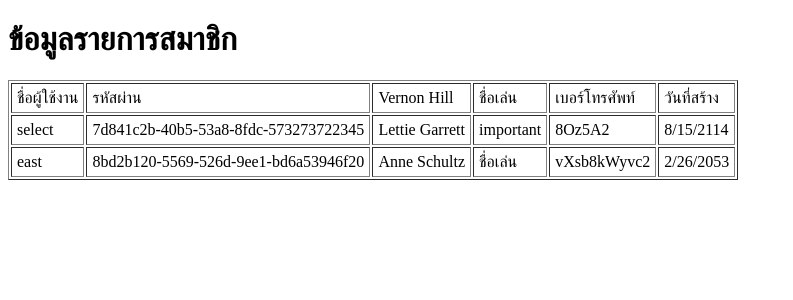
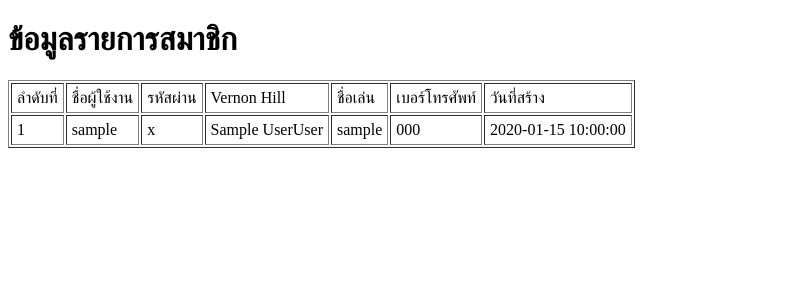
Before and after one commit to taveevut/PDO-Camp, a PHP site: page / in a window 1280 px wide. Shown: the top 300 px of the page, without its empty margins (0-793 px from the left). Run offline with PHP 8.4, Linux system fonts and the light colour scheme; tables that the repository leaves empty or names only in its code hold one stand-in row (values such as "Sample post").

Commit message:
fix: ดึงค่าจากฐานข้อมูลมาแสดง

```diff
--- /dev/null
+++ b/database.php
@@ -0,0 +1,17 @@
+<?php
+
+ob_start();
+session_start(); //เรื่มต้น session
+
+$db_host = "localhost";
+$db_user = "root"; //ชื่อuser
+$db_pass = "secret"; //ชื่อรหัสผ่าน
+$db_name = "skru_pdo_basic"; //ชื่อฐานข้อมูล
+
+try {
+   $db_con = new PDO("mysql:host={$db_host};dbname={$db_name}", $db_user, $db_pass);
+   $db_con->setAttribute(PDO::ATTR_ERRMODE, PDO::ERRMODE_EXCEPTION);
+   $db_con->exec("set names utf8");
+} catch (PDOException $e) {
+   echo $e->getMessage();
+}
--- a/index.php
+++ b/index.php
@@ -1,3 +1,5 @@
+<?php include('database.php'); ?>
+
 <!DOCTYPE html>
 <html lang="en">
 
@@ -12,8 +14,10 @@
 
 <body>
    <h1>ข้อมูลรายการสมาชิก</h1>
-   <table border="1" cellpadding="5">
+   <table border="1"
+          cellpadding="5">
       <tr>
+         <td>ลำดับที่</td>
          <td>ชื่อผู้ใช้งาน</td>
          <td>รหัสผ่าน</td>
          <td>Vernon Hill</td>
@@ -21,22 +25,23 @@
          <td>เบอร์โทรศัพท์</td>
          <td>วันที่สร้าง</td>
       </tr>
+
+      <?php
+      $i = 1;
+      $stmt = $db_con->prepare("SELECT *, CONCAT(name, '', surname) as fullname FROM members ORDER BY id DESC");
+      $stmt->execute();
+      while ($rows = $stmt->fetch(PDO::FETCH_ASSOC)) {?>
       <tr>
-         <td>select</td>
-         <td>7d841c2b-40b5-53a8-8fdc-573273722345</td>
-         <td>Lettie Garrett</td>
-         <td>important</td>
-         <td>8Oz5A2</td>
-         <td>8/15/2114</td>
+         <td><?php echo $i++;?></td>
+         <td><?php echo $rows['username'];?></td>
+         <td><?php echo $rows['password'];?></td>
+         <td><?php echo $rows['fullname'];?></td>
+         <td><?php echo $rows['nickname'];?></td>
+         <td><?php echo $rows['tel'];?></td>
+         <td><?php echo $rows['created_at'];?></td>
       </tr>
-      <tr>
-         <td>east</td>
-         <td>8bd2b120-5569-526d-9ee1-bd6a53946f20</td>
-         <td>Anne Schultz</td>
-         <td>ชื่อเล่น</td>
-         <td>vXsb8kWyvc2</td>
-         <td>2/26/2053</td>
-      </tr>
+      <?php }?>
+
    </table>
 </body>
 
```
